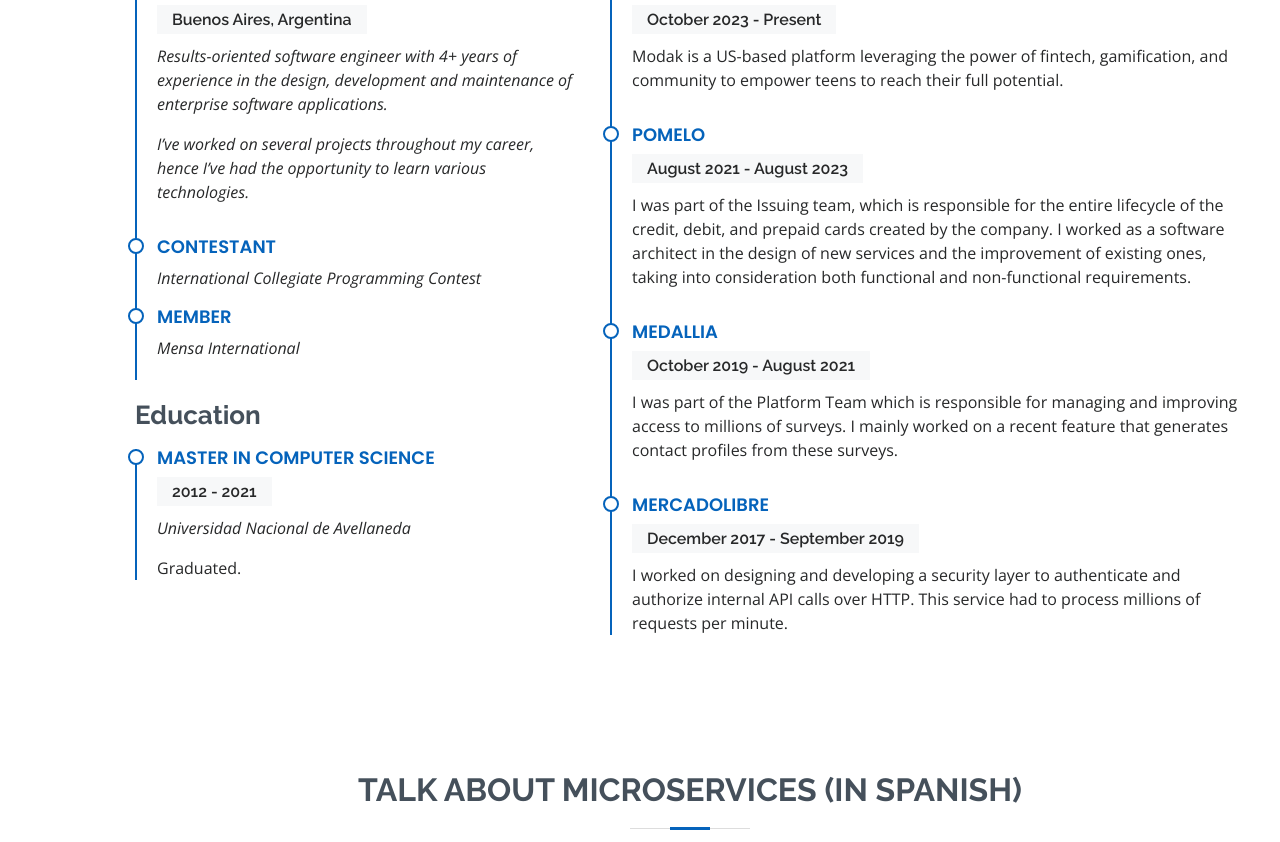
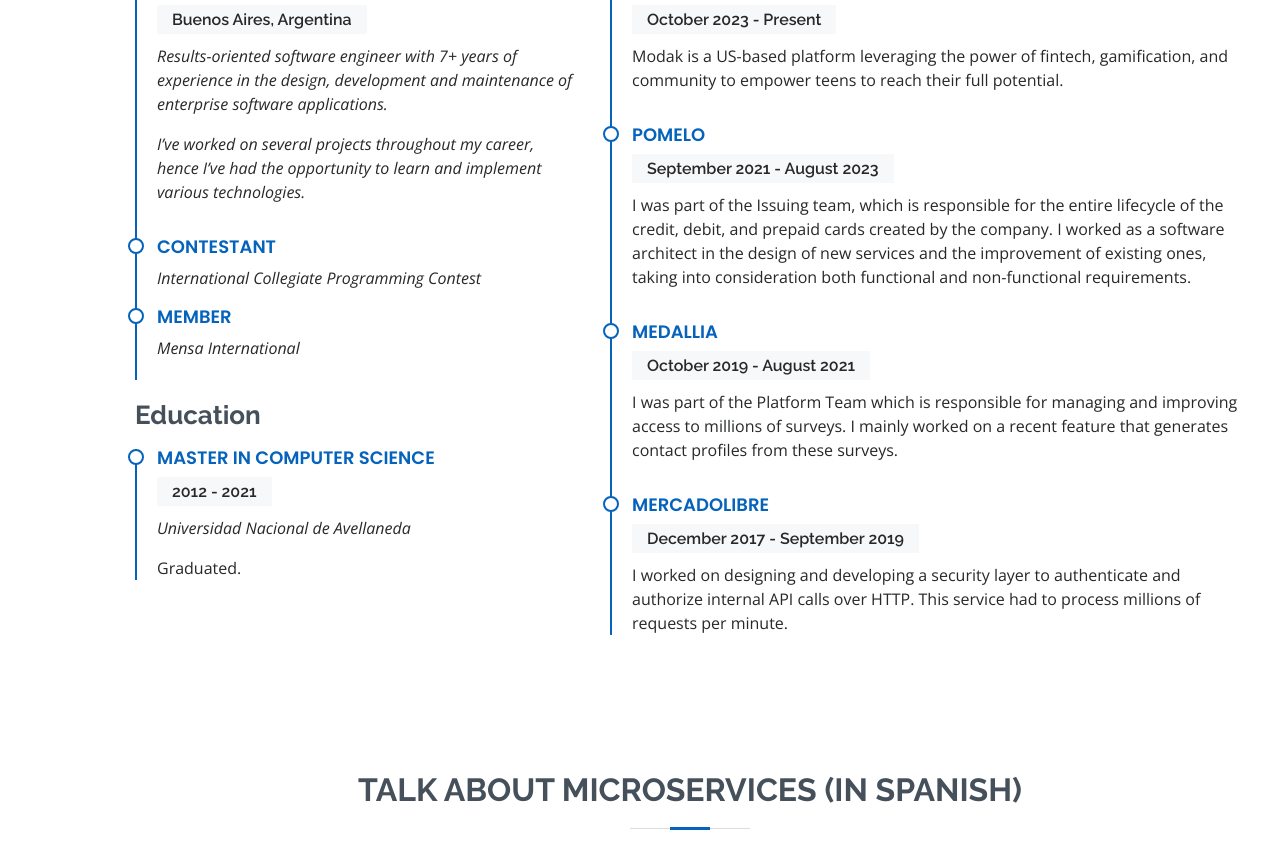
Before and after one commit to lozaeric/lozaeric.github.io, a plain HTML site: page index.html in a window 1280 px wide. Shown: the part 1061-1903 px from the top of the page. Drawn offline with nearby package versions, Linux system fonts and the light colour scheme.

Commit message:
Update index.html

```diff
--- a/index.html
+++ b/index.html
@@ -74,8 +74,8 @@
             <div class="resume-item">
               <h4>Eric Loza</h4>
               <h5>Buenos Aires, Argentina</h5>
-              <p><em>Results-oriented software engineer with 4+ years of experience in the design, development and maintenance of enterprise software applications.</em></p>
-              <p><em>I’ve worked on several projects throughout my career, hence I’ve had the opportunity to learn various technologies.</em></p>
+              <p><em>Results-oriented software engineer with 7+ years of experience in the design, development and maintenance of enterprise software applications.</em></p>
+              <p><em>I’ve worked on several projects throughout my career, hence I’ve had the opportunity to learn and implement various technologies.</em></p>
             </div>
             <div class="resume-item">
               <h4>Contestant</h4>
@@ -106,7 +106,7 @@
             </div>
             <div class="resume-item">
               <h4>Pomelo</h4>
-              <h5>August 2021 - August 2023</h5>
+              <h5>September 2021 - August 2023</h5>
               <p>
                 I was part of the Issuing team, which is responsible for the entire lifecycle of the credit, debit, and prepaid cards created by the company.
 
```
